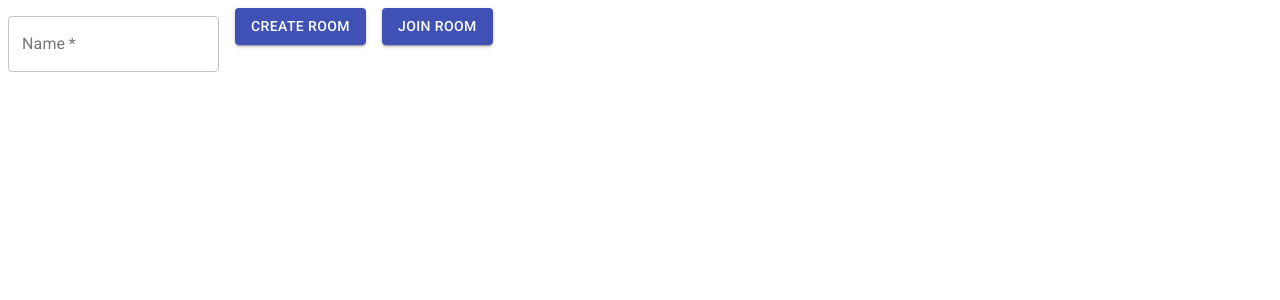
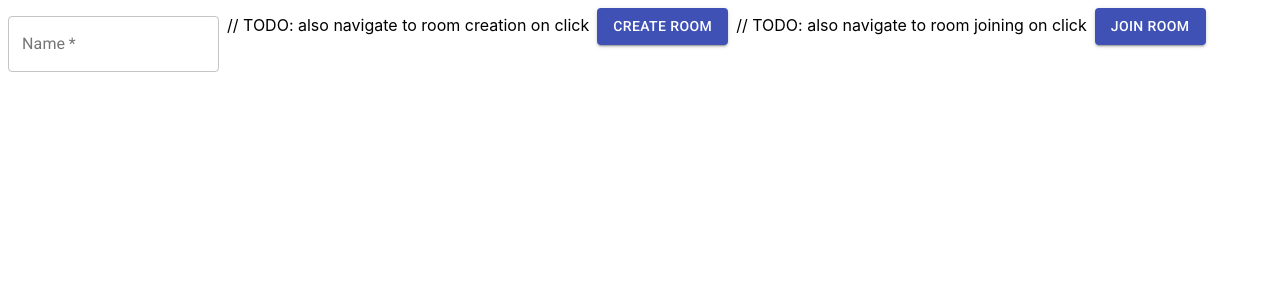
Before and after one commit to somethiiing/appvalon-old, a React (Create React App) app: page / in a window 1280 px wide. Shown: the top 300 px of the page. Built offline with nearby package versions, Linux system fonts and the light colour scheme; no server answers.

Commit message:
Create user when submitting name

```diff
--- a/public/index.html
+++ b/public/index.html
@@ -28,7 +28,7 @@
       work correctly both with client-side routing and a non-root public URL.
       Learn how to configure a non-root public URL by running `npm run build`.
     -->
-    <title>React App</title>
+    <title>Appvalon</title>
   </head>
   <body>
     <noscript>You need to enable JavaScript to run this app.</noscript>
--- a/src/App.js
+++ b/src/App.js
@@ -4,6 +4,8 @@ import io from 'socket.io-client';
 import './App.css';
 
 import Home from './containers/Home';
+
+import APIHelpers from './helpers/api';
 
 let socket;
 
--- a/src/containers/Home.jsx
+++ b/src/containers/Home.jsx
@@ -3,6 +3,7 @@ import { makeStyles } from '@material-ui/core/styles';
 import Button from '@material-ui/core/Button';
 
 import NameInput from '../components/NameInput';
+import APIHelpers from '../helpers/api';
 
 const useStyles = makeStyles(theme => ({
   container: {
@@ -41,10 +42,12 @@ function Home() {
   return (
     <div>
       <NameInput name={values.name} handleChange={handleChange}/>
-      <Button variant="contained" color="primary" className={classes.button}>
+      // TODO: also navigate to room creation on click
+      <Button variant="contained" color="primary" className={classes.button} onClick={() => {APIHelpers.createUser(values.name)}}>
           Create Room
       </Button>
-      <Button variant="contained" color="primary" className={classes.button}>
+      // TODO: also navigate to room joining on click
+      <Button variant="contained" color="primary" className={classes.button} onClick={() => {APIHelpers.createUser(values.name)}}>
           Join Room
       </Button>
     </div>
--- /dev/null
+++ b/src/helpers/api.js
@@ -0,0 +1,11 @@
+import socketIOClient from "socket.io-client";
+const socket = socketIOClient('http://localhost:5000');
+
+// CREATE_USER
+export const createUser = (name) => {
+  socket.emit('CREATE_USER', name)
+}
+
+export default {
+  createUser
+}
```
